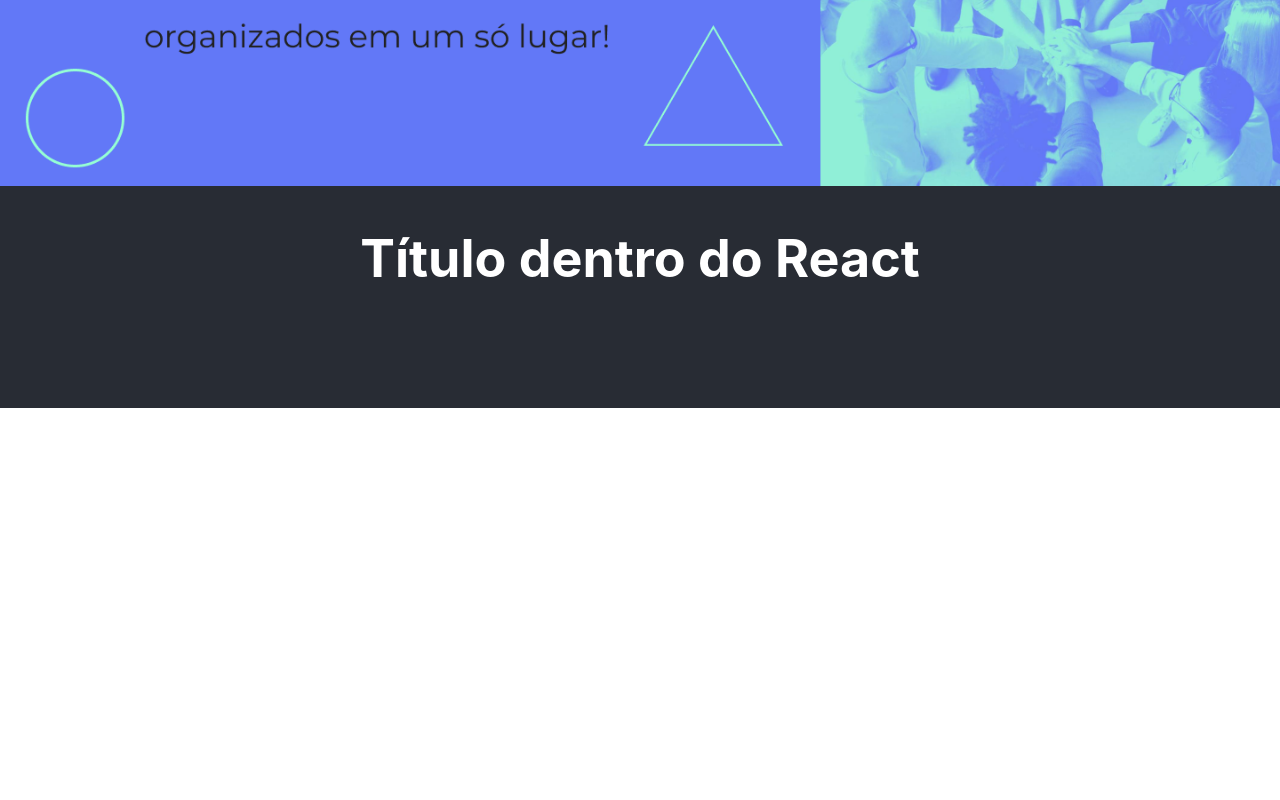
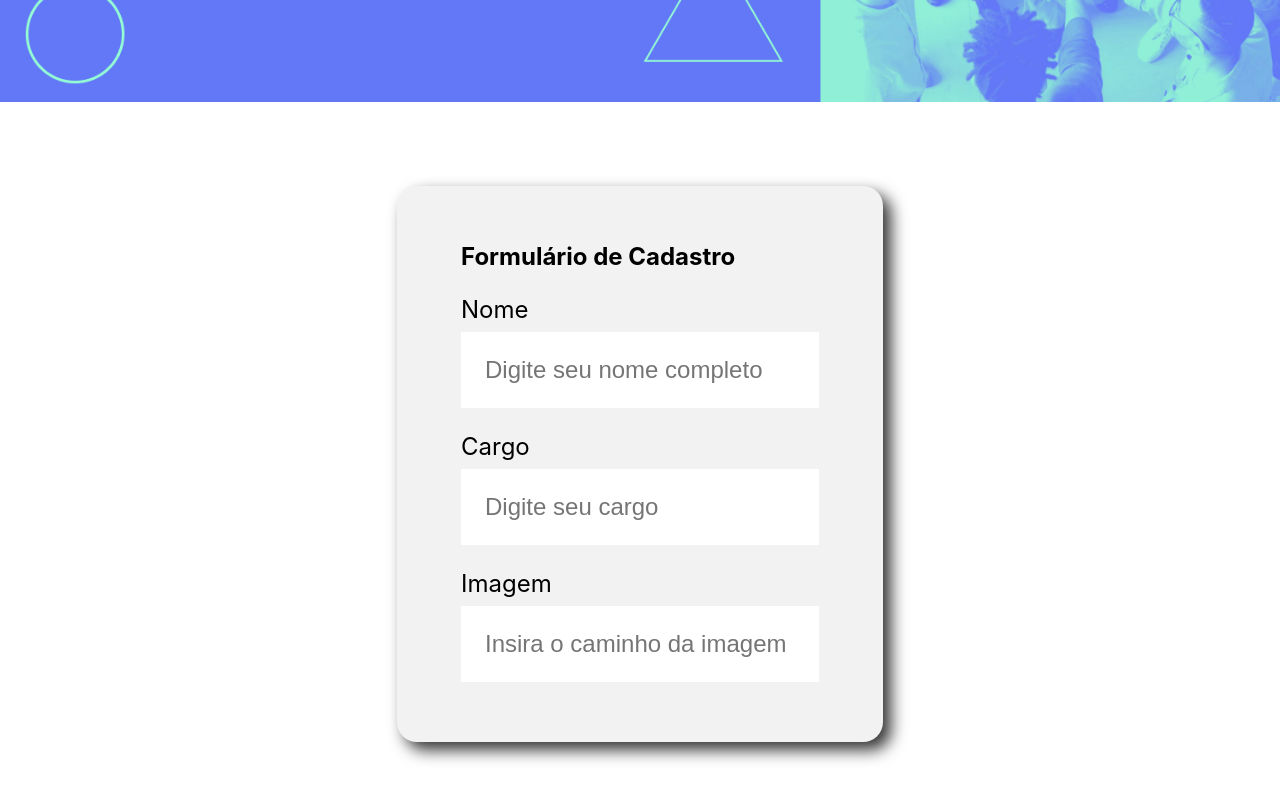
Before and after one commit to gustavo-garcia-de-sousa/organo, a React (Create React App) app: page / in a window 1280 px wide. Shown: the part 392-1192 px from the top of the page. Before the commit the page ends 800 px from the top, so only its background shows below. Built offline with nearby package versions, Linux system fonts and the light colour scheme.

Commit message:
organizando componentes react

```diff
--- a/public/index.html
+++ b/public/index.html
@@ -1,5 +1,5 @@
 <!DOCTYPE html>
-<html lang="en">
+<html lang="pt-br">
   <head>
     <meta charset="utf-8" />
     <link rel="icon" href="%PUBLIC_URL%/favicon.ico" />
@@ -7,7 +7,7 @@
     <meta name="theme-color" content="#000000" />
     <meta
       name="description"
-      content="Web site created using create-react-app"
+      content="Organizar seu time"
     />
     <link rel="apple-touch-icon" href="%PUBLIC_URL%/logo192.png" />
     <!--
@@ -24,7 +24,7 @@
       work correctly both with client-side routing and a non-root public URL.
       Learn how to configure a non-root public URL by running `npm run build`.
     -->
-    <title>React App</title>
+    <title>Organo | Cadastro de Squad</title>
   </head>
   <body>
     <noscript>You need to enable JavaScript to run this app.</noscript>
--- a/src/App.js
+++ b/src/App.js
@@ -1,14 +1,12 @@
-import './App.css';
 import Banner from './components/Banner/Banner';
+import Forms from './components/Forms/Forms';
 
-function App() {
+function App() {//App.js é o componente pai, que chama os componentes filhos
   return (
     <div className="App">
       <header className="App-header">
-
         <Banner />
-        <h1>Título dentro do React</h1>
-
+        <Forms />
       </header>
     </div>
   );
--- a/src/components/Banner/Banner.js
+++ b/src/components/Banner/Banner.js
@@ -1,6 +1,6 @@
 import './Banner.css';
 
-function Banner() {
+function Banner() {//função que retorna o componente
     return (
 
         <header className="banner">
--- /dev/null
+++ b/src/components/Forms/Forms.css
@@ -0,0 +1,17 @@
+.forms {
+    display: flex;
+    justify-content: center;
+    margin: 80px 0;
+}
+
+.forms h2 {
+    align-items: center;
+}
+
+.forms form {
+    max-width: 80%;
+    background-color: #f2f2f2;
+    border-radius: 20px;
+    padding: 36px 64px;
+    box-shadow: 8px 8px 16px rgba(0, 0, 0, 0.8);
+}
--- /dev/null
+++ b/src/components/Forms/Forms.js
@@ -0,0 +1,17 @@
+import './Forms.css';
+import TextField from '../TextField/TextField';
+
+const Forms = () => {
+    return (
+        <section className='forms'>
+            <form>
+                <h2>Formulário de Cadastro</h2>
+                <TextField label="Nome" placeholder="Digite seu nome completo" />
+                <TextField label="Cargo" placeholder="Digite seu cargo" />
+                <TextField label="Imagem" placeholder="Insira o caminho da imagem" />
+            </form>
+        </section>
+    );
+}
+
+export default Forms;
--- /dev/null
+++ b/src/components/TextField/TextField.css
@@ -0,0 +1,19 @@
+.text-field{
+    margin: 24px 0;
+}
+
+.text-field label{
+    display: block;
+    margin-bottom: 8px;
+    font-size: 24px;
+}
+
+.text-field input{
+    background-color: #fff;
+    box-shadow: 10px 10px 10px rgba(0,0,0,0.0);
+    width: 100%;
+    border: none;
+    font-size: 24px;
+    padding: 24px;
+    box-sizing: border-box;
+}
--- /dev/null
+++ b/src/components/TextField/TextField.js
@@ -0,0 +1,12 @@
+import './TextField.css';
+
+const TextField = (props) => {//props são as propriedades que são passadas para o componente
+    return (//acessando o label e o placeholder que foi passado como propriedade
+        <div className='text-field'>
+            <label>{props.label}</label>
+            <input type="text" placeholder={props.placeholder}/>
+        </div>
+    );
+}
+
+export default TextField;
```
